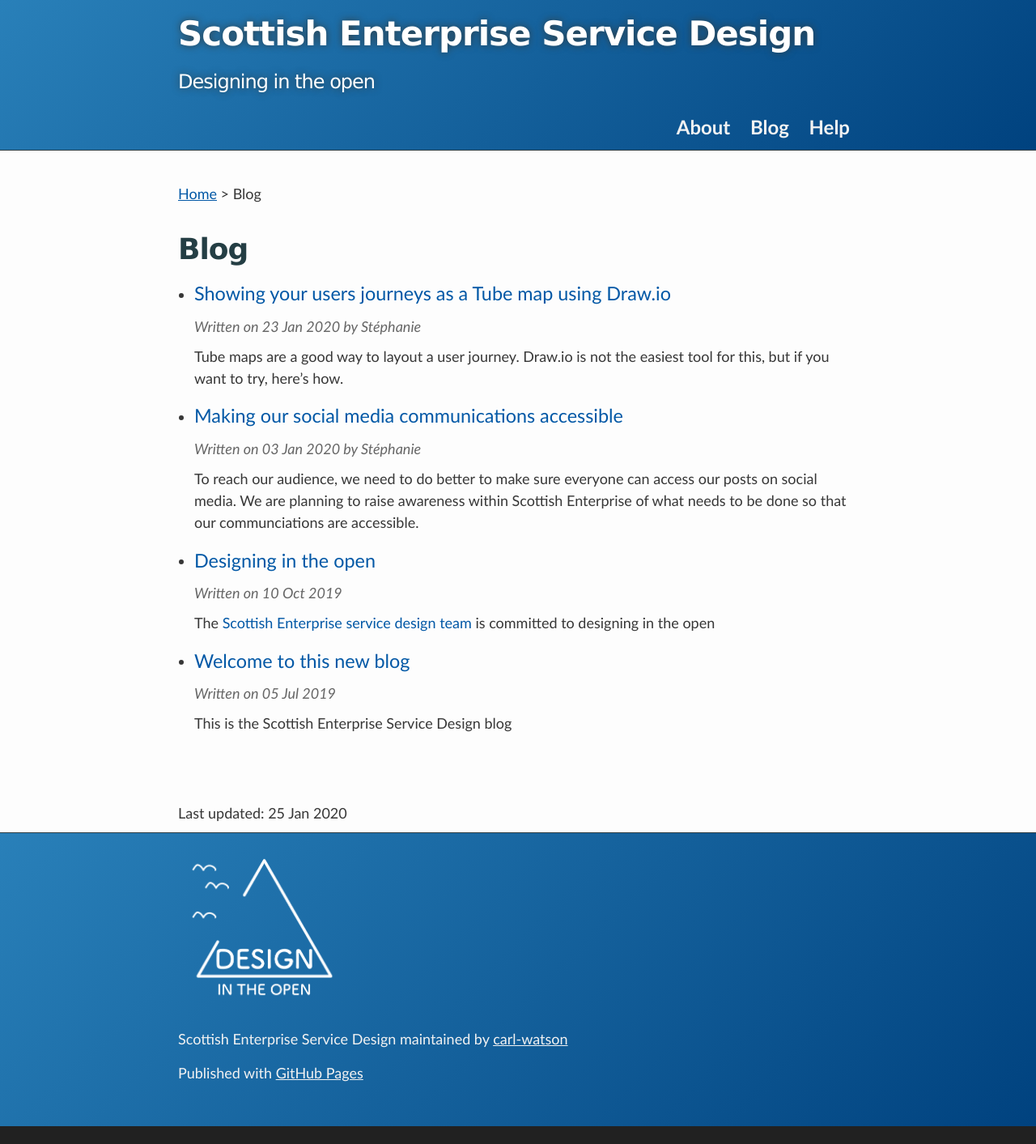
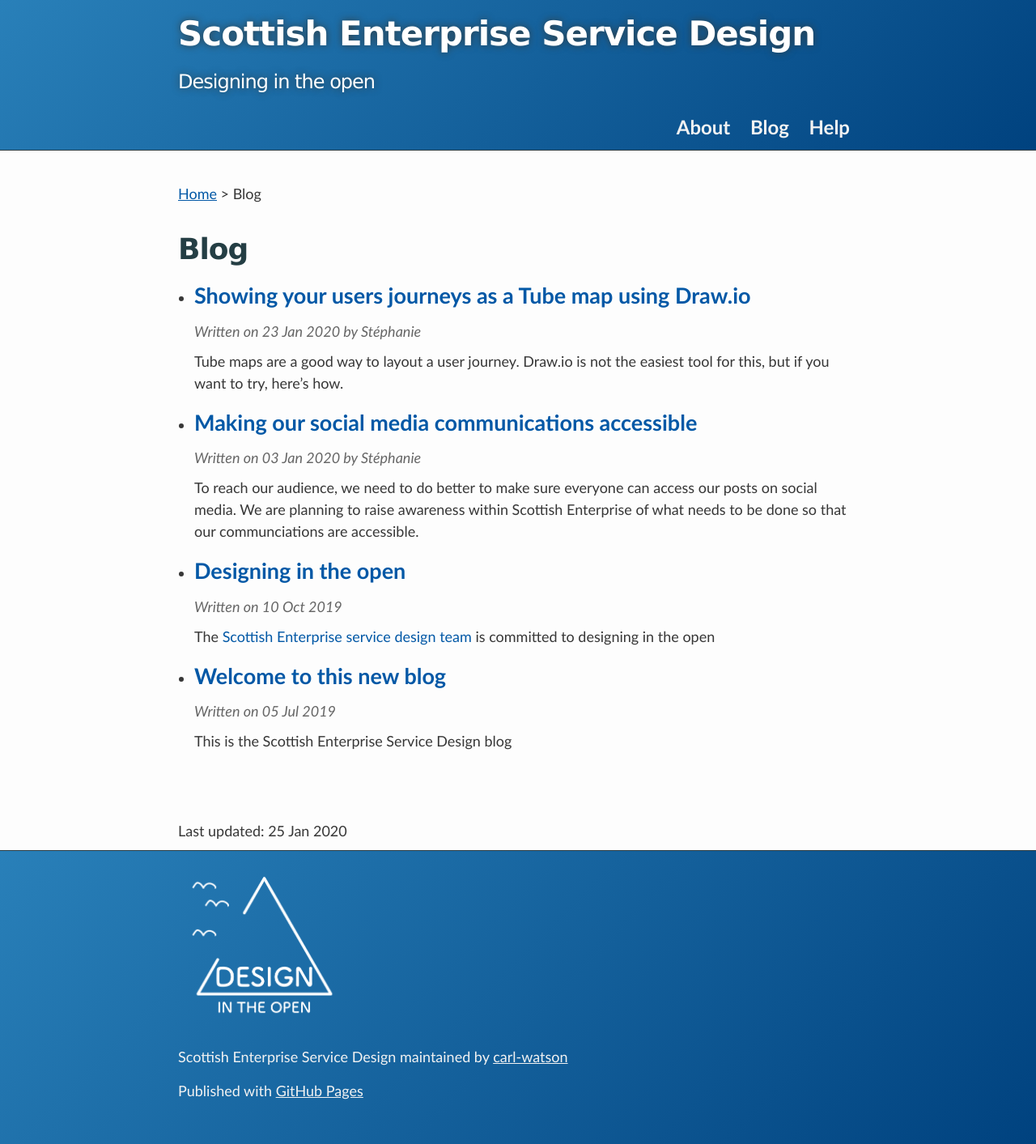
Before and after one commit to carl-watson/scotentSD.github.io, a Jekyll site: the page built from blog-post-list.md, in a window 1280 px wide. Shown: the whole page at 81% size. Built offline with Jekyll 4.4.1, drawn with Linux system fonts in a browser that asks for light colours; before the commit the page ends 1391 px from its top, so only the background shows below that.

Commit message:
SK - make the blog post title bigger and bolder

```diff
--- a/_sass/changes-to-the-main-theme.scss
+++ b/_sass/changes-to-the-main-theme.scss
@@ -132,7 +132,6 @@
 
 /* change the format of the blog post titles */
 .blog-post-title {
-font-size: 1.3em;
-font-weight: 500;
-padding-top: 0.8em;
+font-size: 1.5em;
+font-weight: 600;
 }
```
